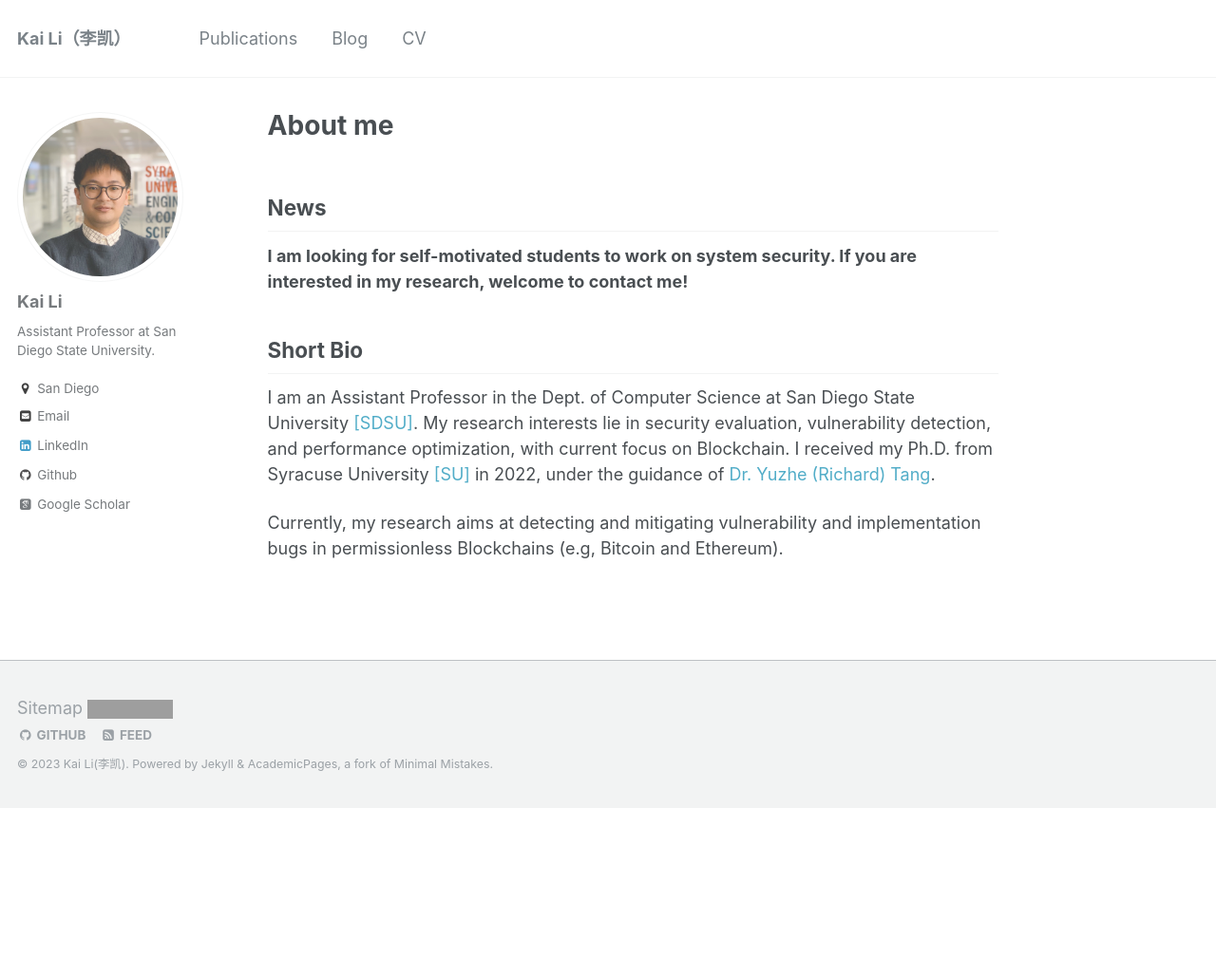
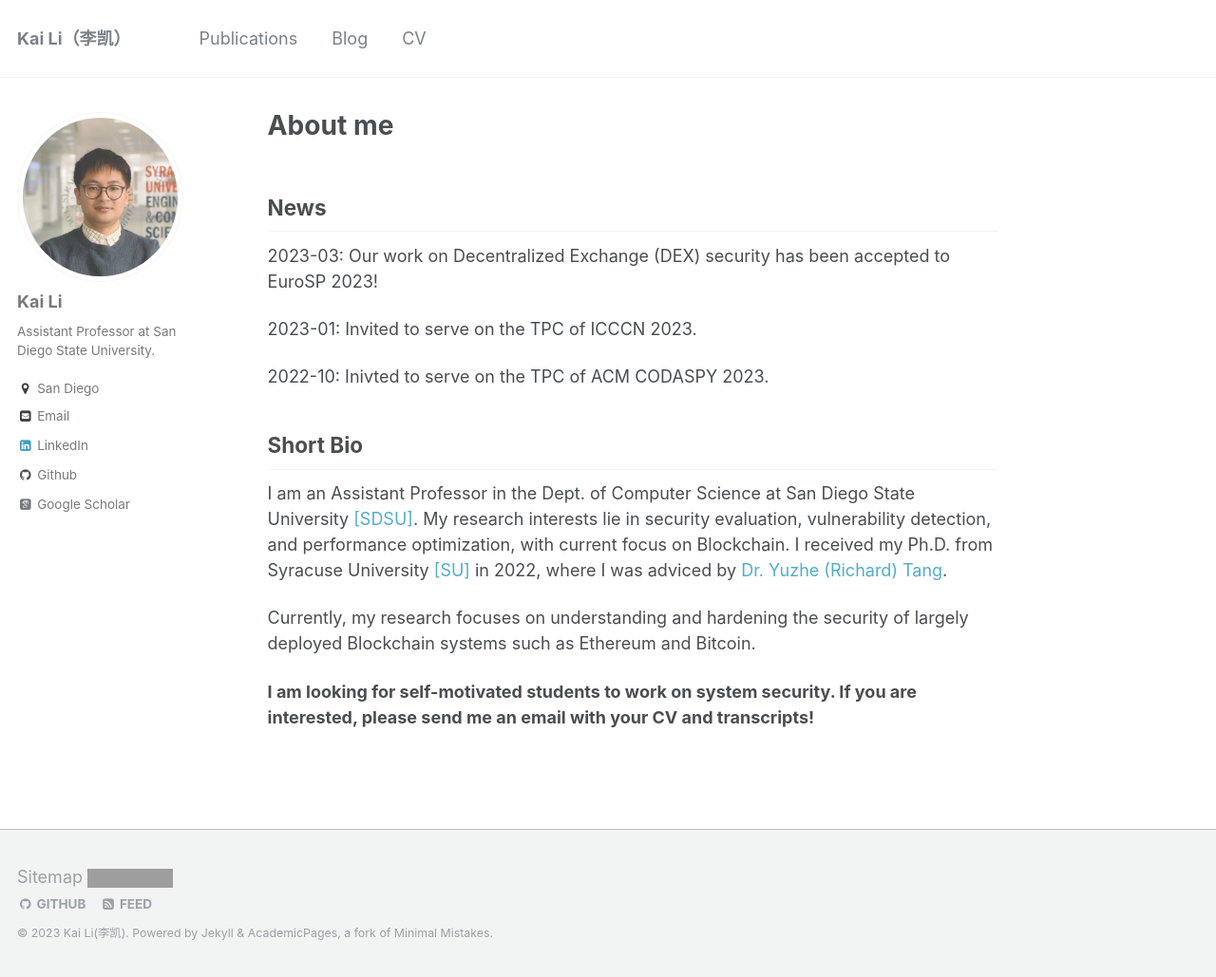
Before and after one commit to likai1993/likai1993.github.io, a Jekyll site: the page built from _pages/about.md, in a window 1280 px wide and 1029 px high. Shown: the whole window at 95% size. Built offline with Jekyll 4.4.1, drawn with Linux system fonts in a browser that asks for light colours; some web fonts are replaced; grey boxes are pictures that could not be loaded.

Commit message:
Update about.md

```diff
--- a/_pages/about.md
+++ b/_pages/about.md
@@ -10,11 +10,18 @@ redirect_from:
 
 News
 ----
- **I am looking for self-motivated students to work on system security. If you are interested in my research, welcome to contact me!**
+2023-03: Our work on Decentralized Exchange (DEX) security has been accepted to EuroSP 2023!
+
+2023-01: Invited to serve on the TPC of ICCCN 2023.
+
+2022-10: Inivted to serve on the TPC of ACM CODASPY 2023.
+
 
 
 Short Bio
 ----
-I am an Assistant Professor in the Dept. of Computer Science at San Diego State University [[SDSU]](https://cs.sdsu.edu/). My research interests lie in security evaluation, vulnerability detection, and performance optimization, with current focus on Blockchain. I received my Ph.D. from Syracuse University [[SU]](http://eng-cs.syr.edu/our-departments/electrical-engineering-and-computer-science) in 2022, under the guidance of [Dr. Yuzhe (Richard) Tang](http://tristartom.github.io/).
+I am an Assistant Professor in the Dept. of Computer Science at San Diego State University [[SDSU]](https://cs.sdsu.edu/). My research interests lie in security evaluation, vulnerability detection, and performance optimization, with current focus on Blockchain. I received my Ph.D. from Syracuse University [[SU]](http://eng-cs.syr.edu/our-departments/electrical-engineering-and-computer-science) in 2022, where I was adviced by [Dr. Yuzhe (Richard) Tang](http://tristartom.github.io/).
 
-Currently, my research aims at detecting and mitigating vulnerability and implementation bugs in permissionless Blockchains (e.g, Bitcoin and Ethereum).
+Currently, my research focuses on understanding and hardening the security of largely deployed Blockchain systems such as Ethereum and Bitcoin.
+
+ **I am looking for self-motivated students to work on system security. If you are interested, please send me an email with your CV and transcripts!**
```
